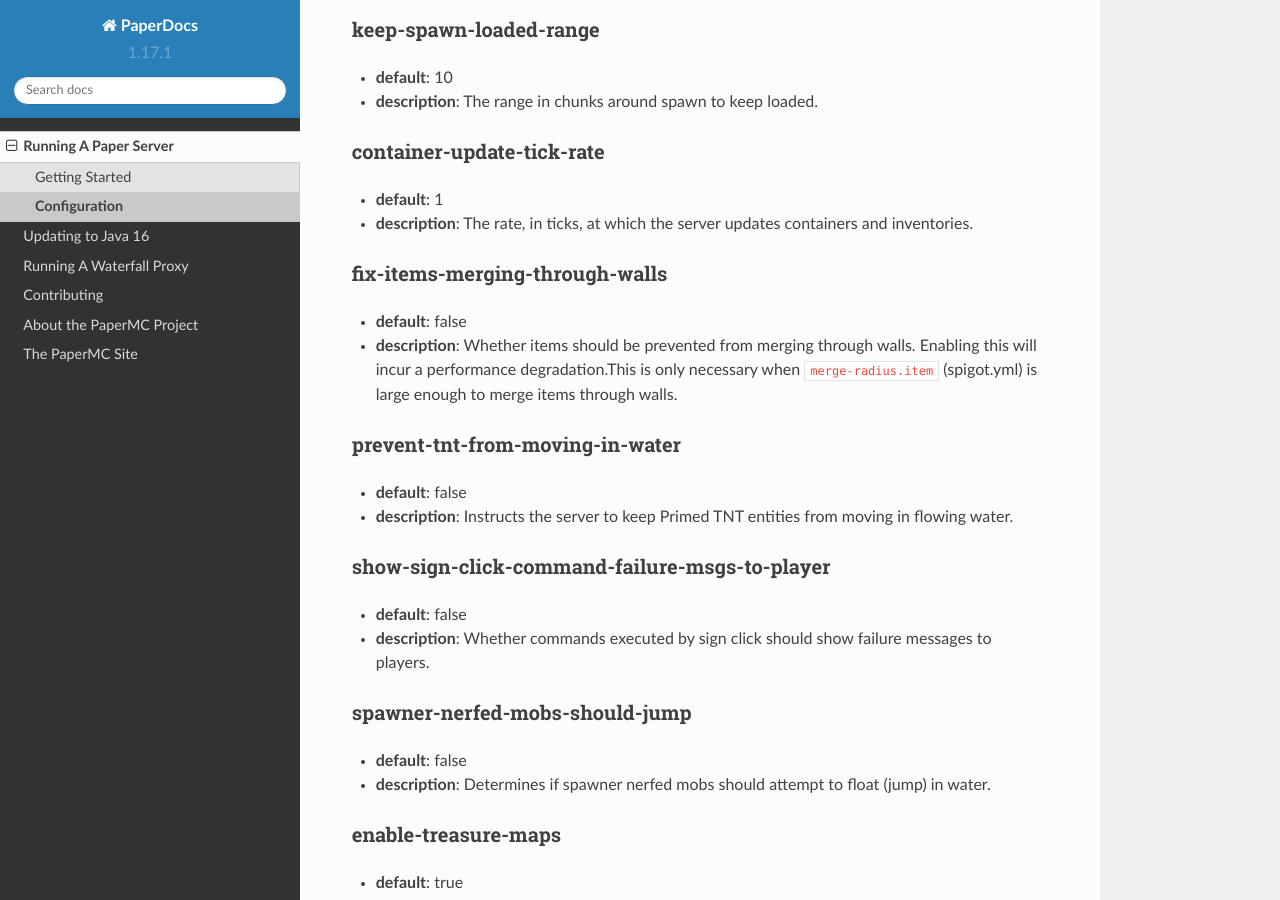
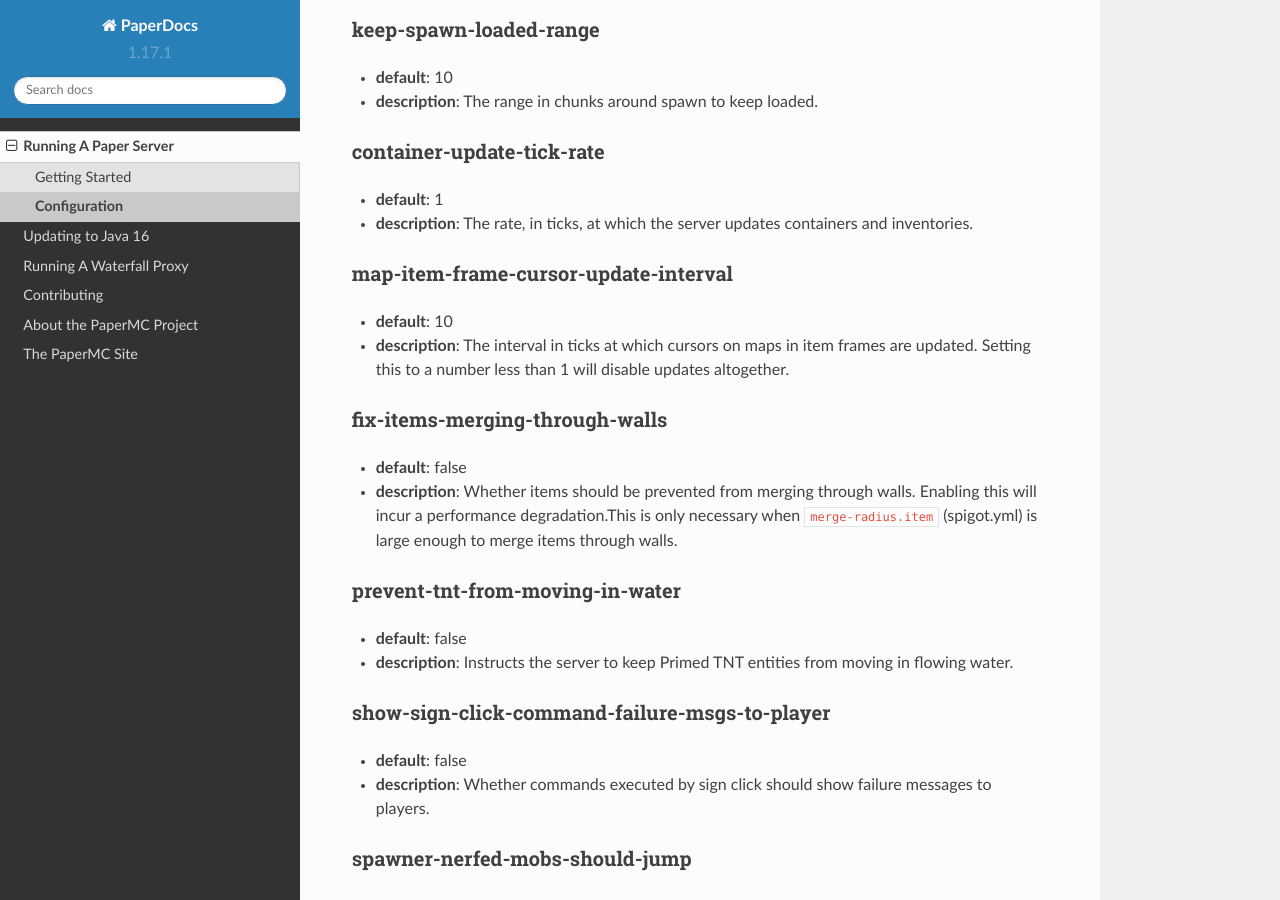
Before and after one commit to PaperMC/PaperDocs, a Sphinx documentation site: the page built from source/server/configuration.rst, in a window 1280 px wide and 900 px high, scrolled down 13753 px. Built offline with Sphinx 7.4.7 and the Read the Docs theme 2.0.0, drawn with Linux system fonts in a browser that asks for light colours.

Commit message:
Document map-item-frame-cursor-update-interval (#100)
* Document map-item-frame-cursor-update-interval
* Update source/server/configuration.rst
* Update source/server/configuration.rst

Co-authored-by: sulu5890 <sulu@sulu.me>

```diff
--- a/source/server/configuration.rst
+++ b/source/server/configuration.rst
@@ -604,6 +604,12 @@
 * **default**: 1
 * **description**: The rate, in ticks, at which the server updates containers
   and inventories.
+
+map-item-frame-cursor-update-interval
+~~~~~~~~~~~~~~~~~~~~~~~~~~~~~~~~~~~~~
+* **default**: 10
+* **description**: The interval in ticks at which cursors on maps in item frames are updated.
+  Setting this to a number less than 1 will disable updates altogether.
 
 fix-items-merging-through-walls
 ~~~~~~~~~~~~~~~~~~~~~~~~~~~~~~~
```
